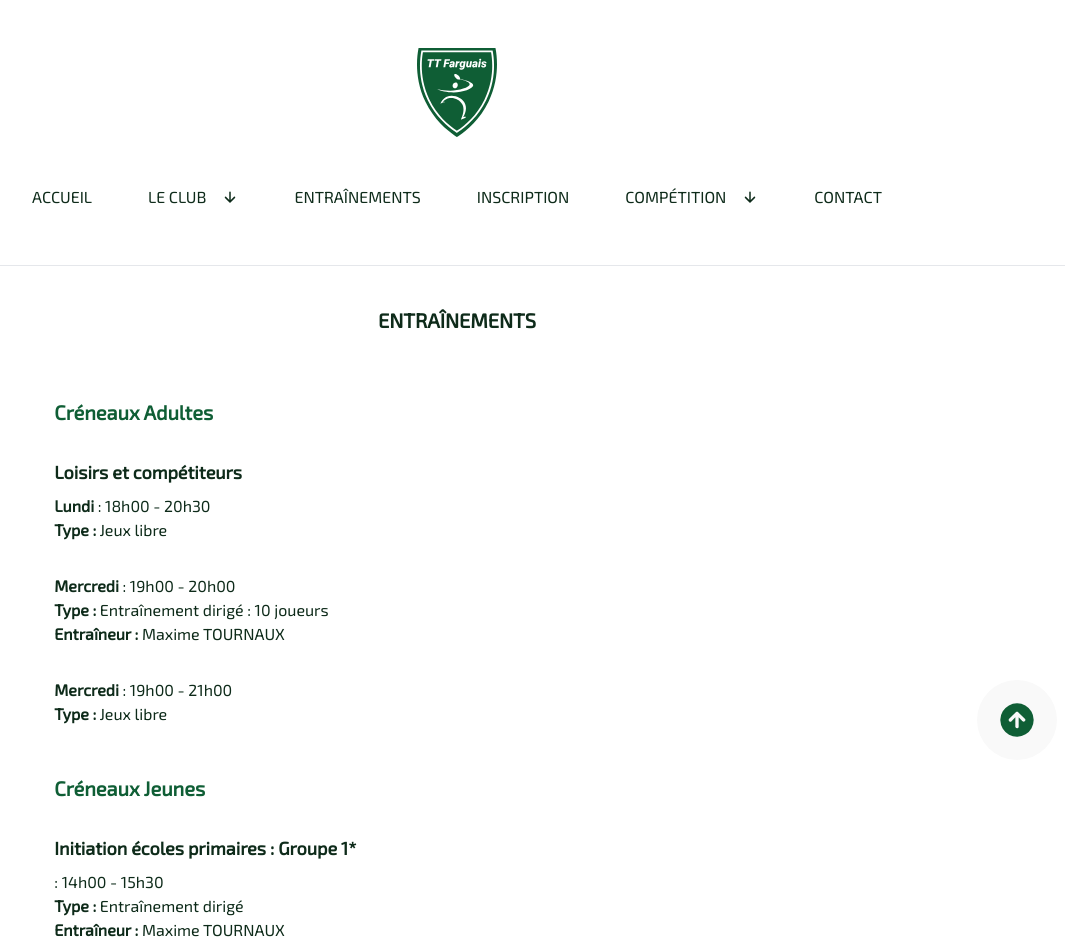
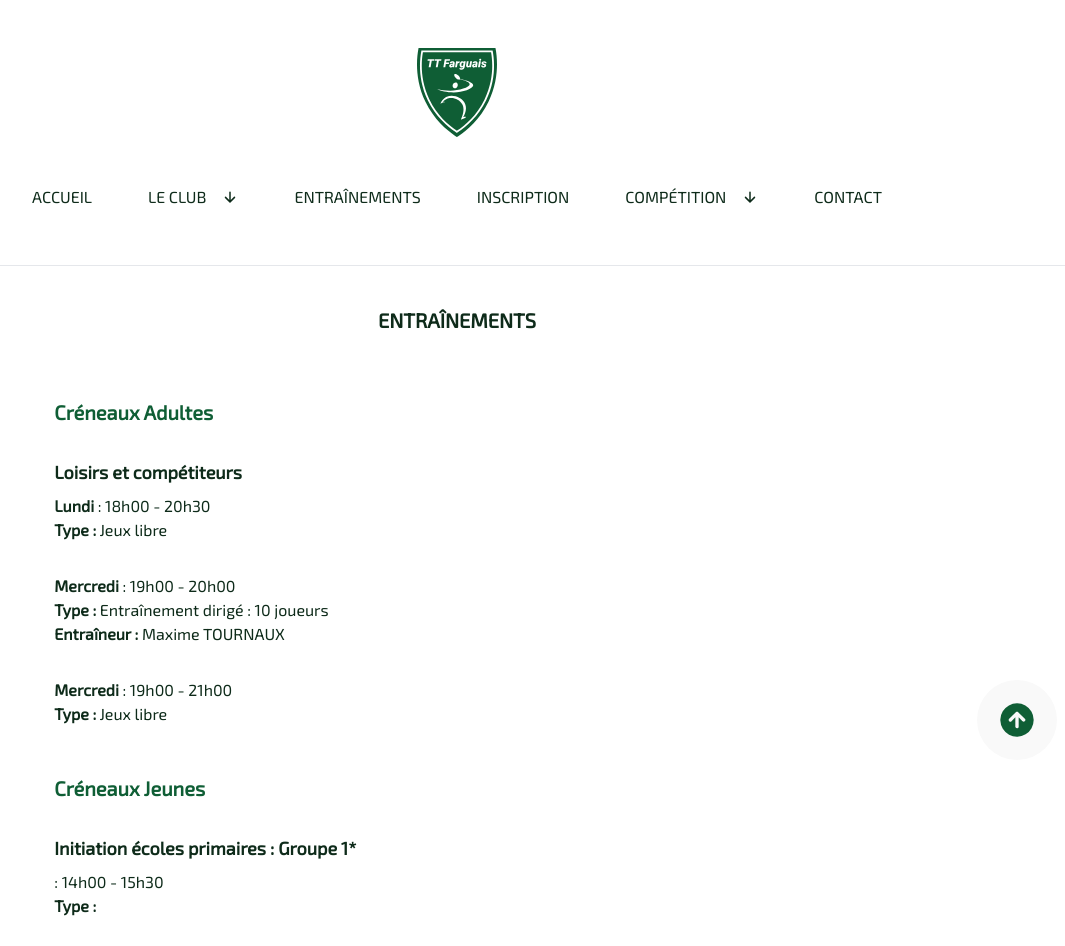
Before and after one commit to ttfarguais/ttfarguais, a Next.js app: page /entrainements in a window 1280 px wide. Shown: the top 946 px of the page, without its empty margins (183-1248 px from the left). Built offline with nearby package versions, Linux system fonts and the light colour scheme.

Commit message:
Update trainingTimes.js

```diff
--- a/app/src/data/trainingTimes.js
+++ b/app/src/data/trainingTimes.js
@@ -11,7 +11,7 @@ const trainingTimes = [
     name: "Jeunes",
     schedules: [
 
-      { time: "14h00 - 15h30", who: "Initiation écoles primaires : Groupe 1*", trainingType: "Entraînement dirigé", coach: "Maxime TOURNAUX" },
+      { time: "14h00 - 15h30", who: "Initiation écoles primaires : Groupe 1*"},
       { time: "15h30 - 17h00", who: "Débutants collèges-lycées : Groupe 2*", trainingType: "Entraînement dirigé", coach: "Maxime TOURNAUX" },
       { time: "17h00 - 19h00", who: "Confirmés collèges-lycées : Groupe 3*", trainingType: "Entraînement dirigé", coach: "Maxime TOURNAUX" },
     ]
```
